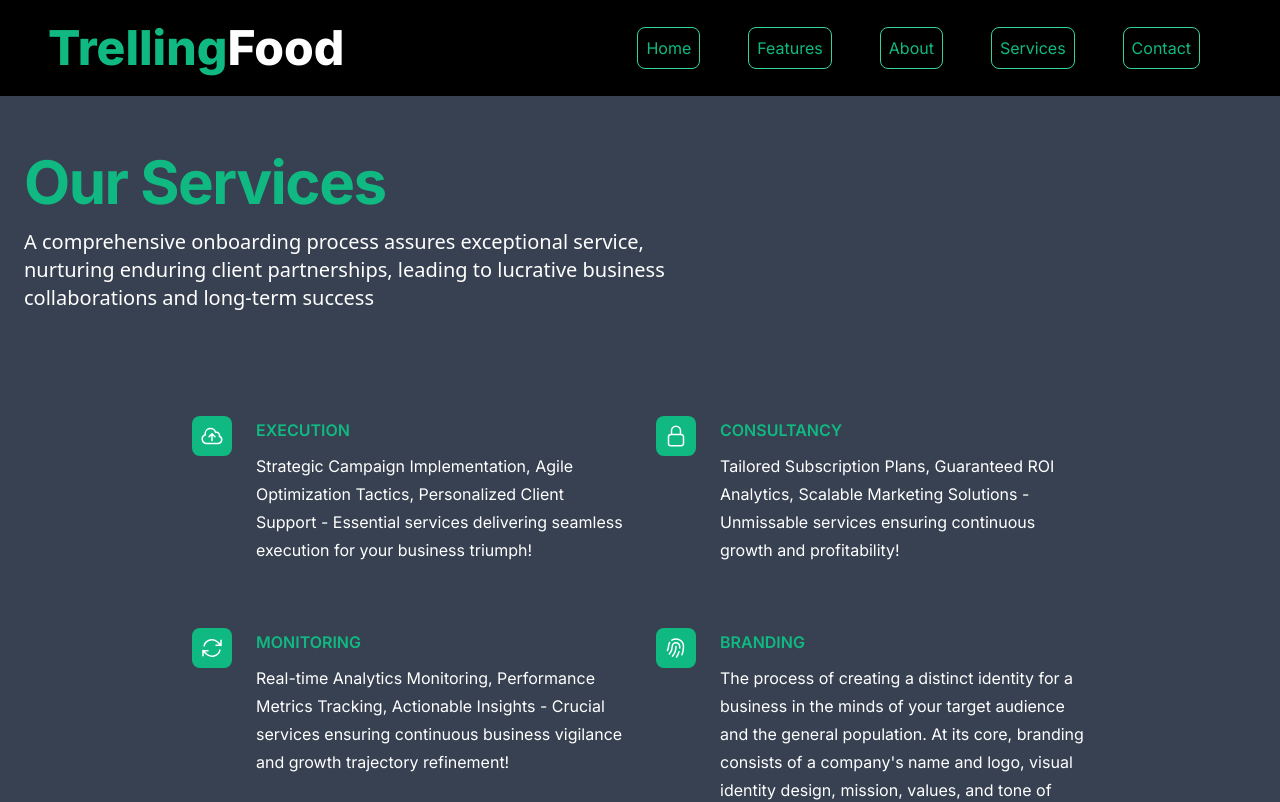
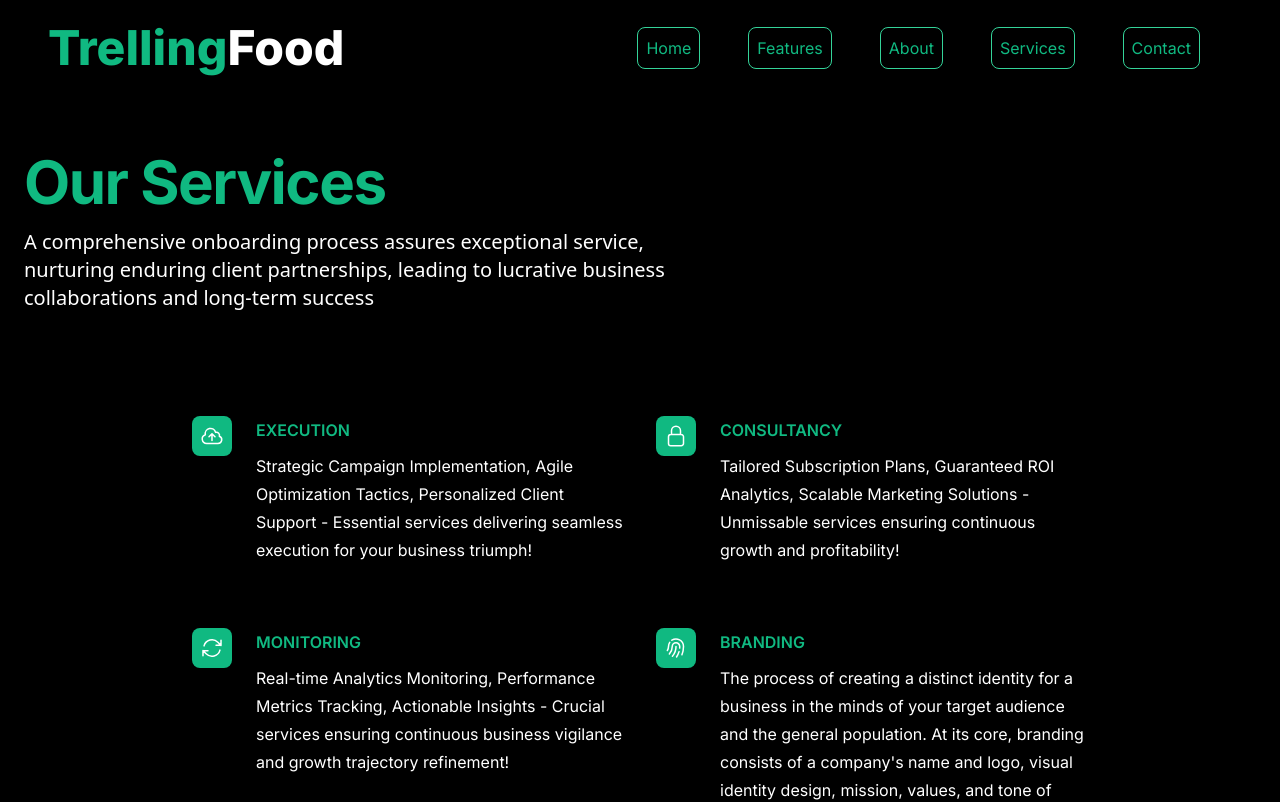
Before and after one commit to saurabhgulab/trellingfood, a Next.js app: page /about in a window 1280 px wide. Shown: the top 802 px of the page. Built offline with nearby package versions, Linux system fonts and the light colour scheme.

Commit message:
aboutus.jsx updated

```diff
--- a/src/app/components/about.jsx
+++ b/src/app/components/about.jsx
@@ -1,7 +1,7 @@
 const about = () => {
   return (
     <>
-      <div className="bg-gray-700 relative isolate overflow-hidden py-8 sm:py-12">
+      <div className="bg-black relative isolate overflow-hidden py-8 sm:py-12">
         <div className="mx-auto max-w-7xl px-4 lg:px-4">
           <div className="mx-auto max-w-2xl lg:mx-0">
             <h2 className="mx-auto p-2 text-4xl font-bold tracking-tight text-emerald-500 sm:text-6xl">
```
